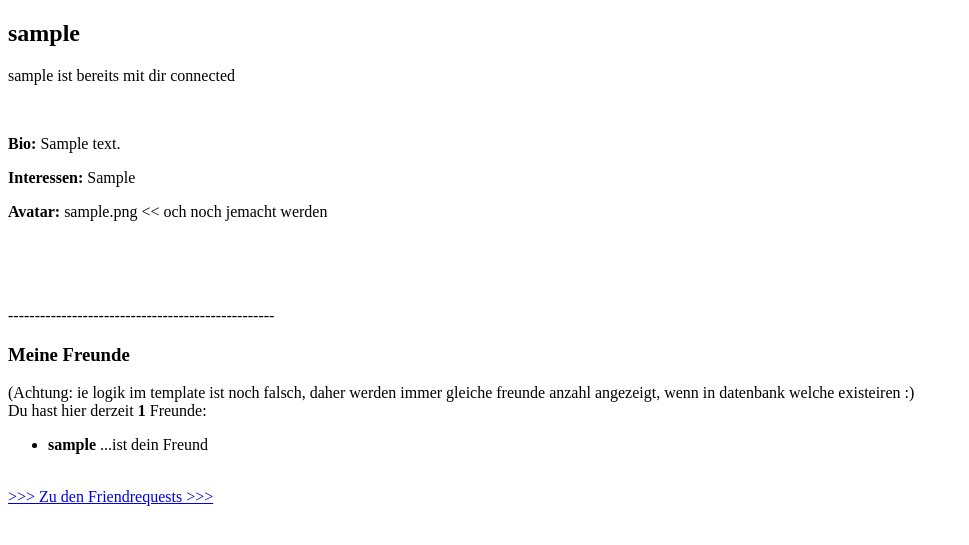
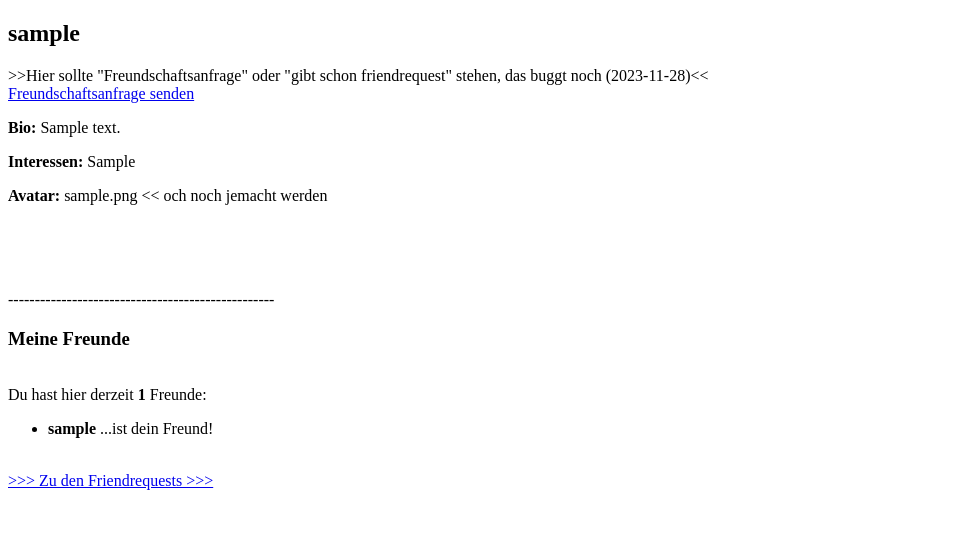
Before and after one commit to kismX/SocICo, a Django app: template templates/profile_detail.html in a window 1280 px wide. Shown: the part 26-571 px from the top of the page, without its empty margins (0-969 px from the left). Run offline with Django 4.2, Linux system fonts and the light colour scheme; tables that the repository leaves empty hold one stand-in row (values such as "Sample post"); the template is opened without the code that fills it: values that come from a table or form of the project are taken from there, most other values are stand-ins (such as "Sample title", 1, 10 or a date in 2020).

Commit message:
Funktionalität 'Anzahl Freunde' und 'Anzeigen der Freunde' des logged in Users gebugfixt

```diff
--- a/templates/profile_detail.html
+++ b/templates/profile_detail.html
@@ -13,17 +13,25 @@
 <!-- und wenn es dein eigenes profil ist, dann soll stehen: "Dein Profil" -->
 
 {% if request.user.id != profile.user.id %}
-    {% if not profile.get_friends %}
-        {% if not profile.get_outgoing_friend_request %}
+    {% if profile.user not in freunde %}
+
+        >>Hier sollte "Freundschaftsanfrage" oder "gibt schon friendrequest" stehen, das buggt noch (2023-11-28)<<  <br>
+
+        {% if profile.user not in freunde_ausgehend and profile.user not in freunde_eingehend %}
             <a href="{% url 'send_friend_request' to_user_id=profile.user.id %}">Freundschaftsanfrage senden</a>
-        {% else %}
-            <p>Du hast schon eine Anfrage gesendet</p>
+        {% elif profile.user in freunde_eingehend %}
+            Du hast bereits eine Anfrage von <strong>{{ profile.user.username }}</strong> erhalten!
+            <a href="{% url 'friend_requests' %}">meine Freundschaftsanfragen überblicken!</a>
+        {% elif profile.user in freunde_ausgehend %}
+            Du hast bereits ne Freundesanfrage an <strong>{{ profile.user.username }}</strong> gesendet, mein Lieber!
         {% endif %}
+
+
     {% else %}
-            <p>{{ profile.user.username }} ist bereits mit dir connected</p>
+            <p>{{ profile.user.username }} ist bereits mit dir connected, mään!</p>
     {% endif %}
 {% else %}
-    <p>Das ist Dein Profil, {{ request.user.username }}.</p>
+    <p>Du befindest dich auf DEINEM Profil, <strong>{{ request.user.username }}</strong>.</p>
 {% endif %}
 
 <br>
@@ -39,18 +47,19 @@
 <br>
 
 <p>--------------------------------------------------</p>
-<h3>Meine Freunde</h3> (Achtung: ie logik im template ist noch falsch, daher werden immer gleiche freunde anzahl angezeigt, wenn in datenbank welche existeiren :) <br>
-    Du hast hier derzeit <strong>{{ profile.get_friends|length }}</strong> Freunde:
+<h3>Meine Freunde</h3>  <br>
+    Du hast hier derzeit <strong>{{ num_freunde }}</strong> Freunde:
 
 <ul>
-    {% for friend in profile.get_friends %}
-        {% if user.username != friend.from_user.username %}
-            <li><strong>{{ friend.from_user.username }}</strong>   ...ist dein Freund</li>
+    {% for freund in freunde %}
+        {% if user.username != freund.from_user.username %}
+            <li><strong>{{ freund.from_user.username }}</strong> ...ist dein Freund!</li>
         {% else %}
-            <li><strong>{{ friend.to_user.username }}</strong>   ...ist dein Freund</li>
+            <li><strong>{{ freund.to_user.username }}</strong> ...ist dein Freund!</li>
         {% endif %}
     {% endfor %}
 </ul>
+
 
 
 
```
Also changed, not shown: accounts/views.py (+24 -2 lines).
